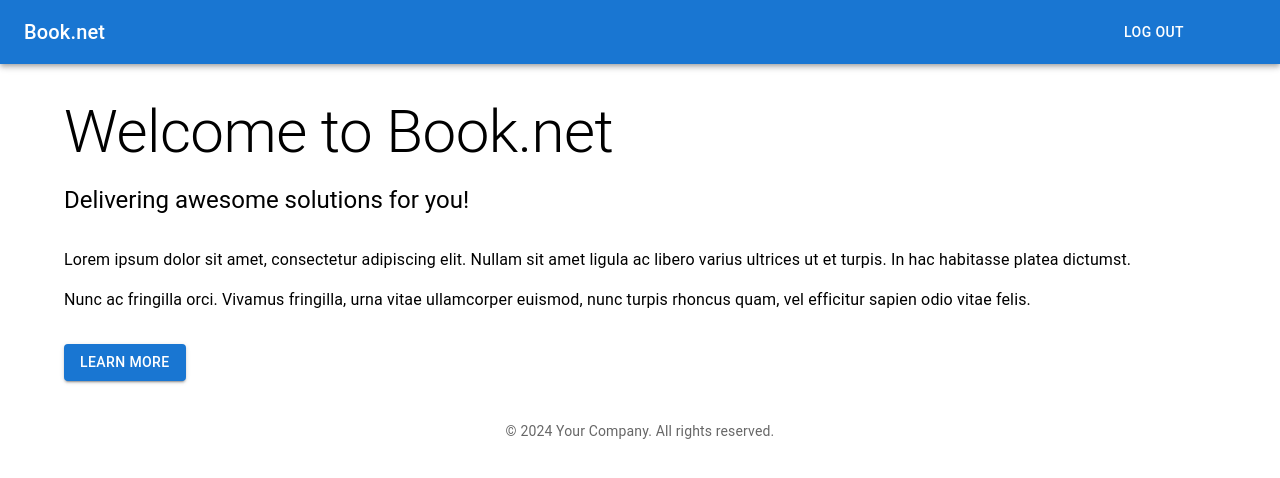
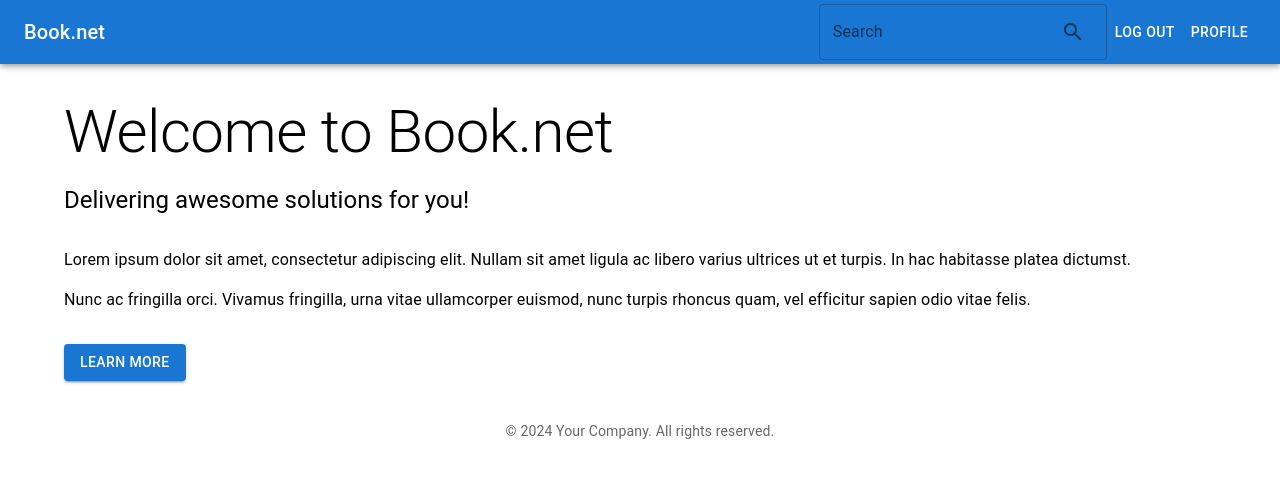
Before and after one commit to Blyndone/BookNet, a React (Create React App) app in the folder client/library-frontend/: page /home in a window 1280 px wide. Shown: the top 478 px of the page. Built offline with nearby package versions, Linux system fonts and the light colour scheme.

Commit message:
added search box  on homePage

```diff
--- a/client/library-frontend/src/homePage.js
+++ b/client/library-frontend/src/homePage.js
@@ -4,6 +4,10 @@ import Toolbar from '@mui/material/Toolbar';
 import Typography from '@mui/material/Typography';
 import Container from '@mui/material/Container';
 import Button from '@mui/material/Button';
+import TextField from '@mui/material/TextField';
+import IconButton from '@mui/material/IconButton'; // Import IconButton component
+import SearchIcon from '@mui/icons-material/Search'; // Import SearchIcon
+import InputAdornment from '@mui/material/InputAdornment';
 import { useNavigate } from "react-router-dom";
 
 
@@ -27,8 +31,20 @@ const LandingPage = (props) => {
           <Typography variant="h6" component="div" sx={{ flexGrow: 1 }}>
             Book.net
           </Typography>
+            <TextField
+              label="Search"
+              InputProps={{
+                endAdornment: (
+                  <InputAdornment>
+                    <IconButton>
+                      <SearchIcon />
+                    </IconButton>
+                  </InputAdornment>
+                )
+              }}
+            />
           <Button color="inherit" onClick={onButtonClick}>Log Out</Button>
-          <Button color="inherit">{}</Button>
+          <Button color="inherit">Profile</Button>
         </Toolbar>
       </AppBar>
 
```
